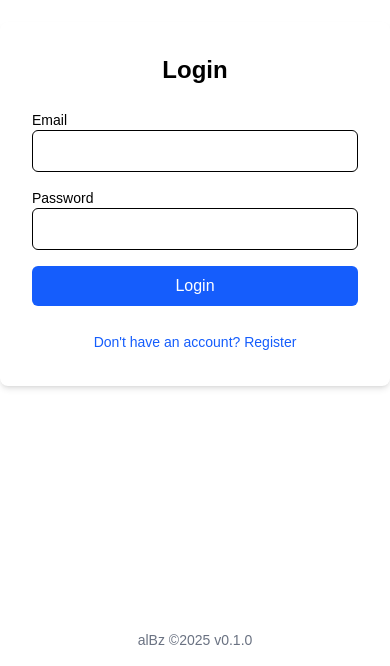
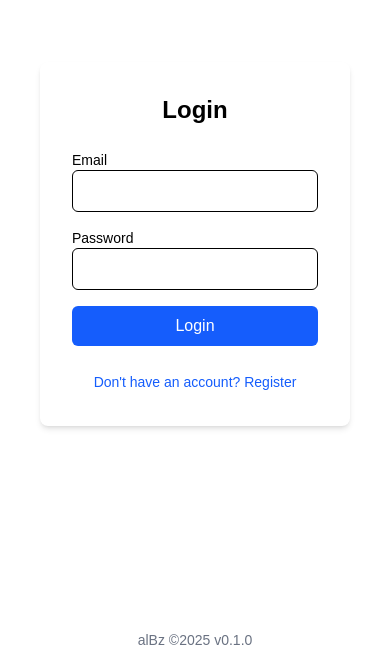
Before and after one commit to AlbertoBarrago/exam-stepper, a Next.js app: page /login in a window 390 px wide. Shown: the part 178-844 px from the top of the page. Built offline with nearby package versions, Linux system fonts and the light colour scheme.

Commit message:
💄 **style(ui): Update Login component layout for improved centering and responsiveness**
- Replaced flex-based centering with absolute positioning for precise alignment.
- Adjusted container width to `w-[310px]` with responsive `lg:w-500` for better scaling on larger screens.

```diff
--- a/app/components/Login.tsx
+++ b/app/components/Login.tsx
@@ -52,8 +52,8 @@ const Login = () => {
   };
 
   return (
-    <div className="flex items-center justify-center">
-      <div className="w-full max-w-md p-8 space-y-6 bg-white rounded-lg shadow-md mt-50">
+    <div className="absolute top-1/2 left-1/2 -translate-x-1/2 -translate-y-1/2">
+      <div className="w-[310px] lg:w-500 max-w-md p-8 space-y-6 bg-white rounded-lg shadow-md">
         <h2 className="text-2xl font-bold text-center">{isRegisterView ? 'Register' : 'Login'}</h2>
         {error && <div className="p-4 text-white bg-red-500 rounded-md">{error}</div>}
         {successMessage && (
```
